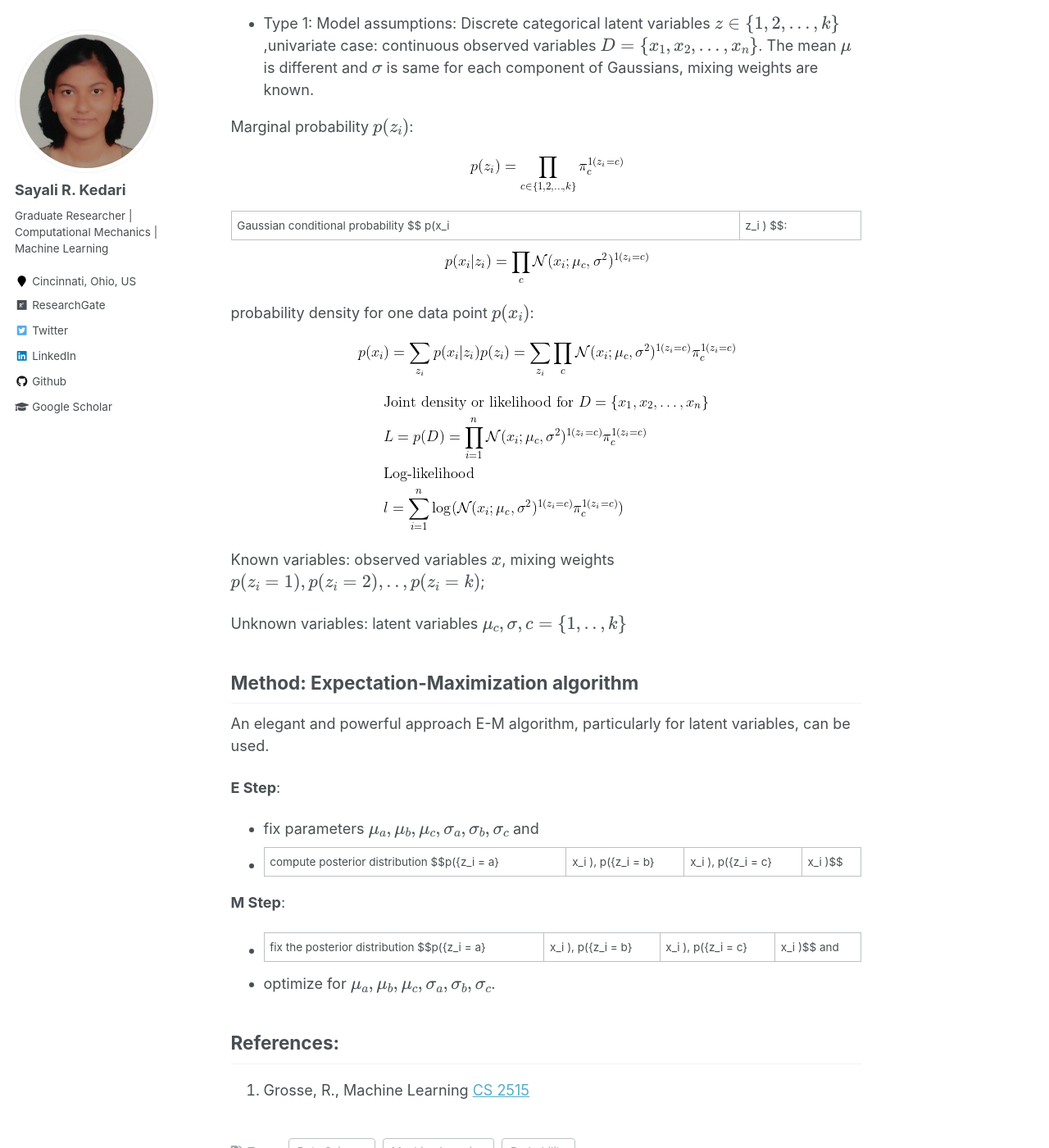
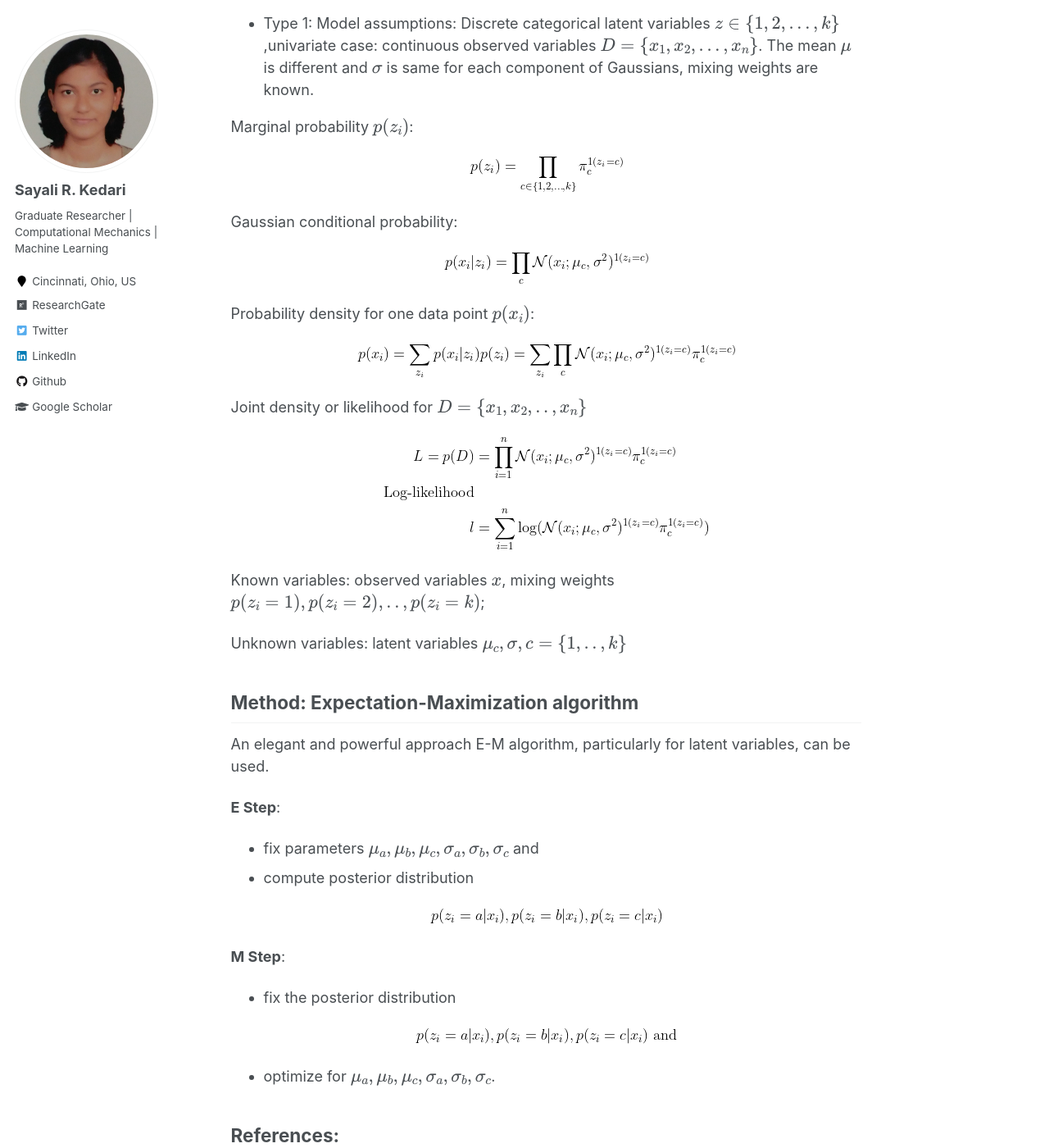
Before and after one commit to sayalirked/sayalirked.github.io, a Jekyll site: the page built from _posts/2020-05-05-mixture-models.md, in a window 1280 px wide and 1400 px high, scrolled down 1088 px. Shown: the whole window at 82% size. Built offline with Jekyll 4.4.1, drawn with Linux system fonts in a browser that asks for light colours; formulas are drawn with MathJax 3; comment, search, counter and statistics services are not loaded; part of the change alters nothing that is shown.

Commit message:
fix math formatting - 3

```diff
--- a/_posts/2020-05-05-mixture-models.md
+++ b/_posts/2020-05-05-mixture-models.md
@@ -35,22 +35,22 @@ Marginal probability $$p(z_i)$$:
 <!-- p(z_i) = \prod_{c \in \{ 1,2, \hdots, k \} } \pi_c^{\mathbbm{1}  (z_i=c)} -->
 <p style="text-align:center;"><img src="/images/equations/mixturemodels/eqn-pzi.gif" alt="eqn-pzi"/></p>
 
-Gaussian conditional probability $$ p(x_i|z_i ) $$:
+Gaussian conditional probability:
 
 <!-- p({x_i}|{z_i}) = \prod_{c} \mathcal{N}(x_i; \mu_c, \sigma^2)^{\mathbbm{1}  (z_i=c)} -->
 <p style="text-align:center;"><img src="/images/equations/mixturemodels/eqn-pxizi.gif" alt="eqn-pxizi"/></p>
 
-probability density for one data point $$p(x_i)$$:
+Probability density for one data point $$p(x_i)$$:
 
 <!-- p(x_i) &=  \sum_{z_i} p(x_i|z_i)p(z_i) = \sum_{z_i} \prod_c \mathcal{N}(x_i; \mu_c, \sigma^2)^{\mathbbm{1}  (z_i=c)} \pi_c^{\mathbbm{1}  (z_i=c)} -->
 
 <p style="text-align:center;"><img src="/images/equations/mixturemodels/eqn-pxi.gif" alt="eqn-pxi"/></p>
 
+Joint density or likelihood for  $$D = \{ x_1, x_2, .., x_n \}$$
 <!-- \begin{align*}
-&\text{Joint density or likelihood for } D = \{ x_1, x_2, \hdots, x_n \}\\
-&L = p(D) = \prod_{i=1}^n \mathcal{N}(x_i; \mu_c, \sigma^2)^{\mathbbm{1}  (z_i=c)} \pi_c^{\mathbbm{1}  (z_i=c)}\\
-&\text{Log-likelihood}\\
-&l = \sum_{i=1}^n \log (\mathcal{N}(x_i; \mu_c, \sigma^2)^{\mathbbm{1}  (z_i=c)} \pi_c^{\mathbbm{1}  (z_i=c)})\\
+L = p(D) &= \prod_{i=1}^n \mathcal{N}(x_i; \mu_c, \sigma^2)^{\mathbbm{1}  (z_i=c)} \pi_c^{\mathbbm{1}  (z_i=c)}\\
+\text{Log-likelihood}\\
+l &= \sum_{i=1}^n \log (\mathcal{N}(x_i; \mu_c, \sigma^2)^{\mathbbm{1}  (z_i=c)} \pi_c^{\mathbbm{1}  (z_i=c)})\\
 \end{align*} -->
 
 <p style="text-align:center;"><img src="/images/equations/mixturemodels/eqn-jointloglikeli1.gif" alt="eqn-jointloglikeli1"/></p>
@@ -67,10 +67,16 @@ An elegant and powerful approach E-M algorithm, particularly for latent variable
 
 **E Step**:
 - fix parameters $$\mu_{a}, \mu_{b}, \mu_{c},\sigma_{a}, \sigma_{b},\sigma_{c}$$ and
-- compute posterior distribution $$p({z_i = a}|x_i ), p({z_i = b}|x_i ), p({z_i = c}|x_i )$$
+- compute posterior distribution
+<!-- p({z_i = a}|x_i ), p({z_i = b}|x_i ), p({z_i = c}|x_i ) -->
+
+<p style="text-align:center;"><img src="/images/equations/mixturemodels/eqn-esteppost1.gif" alt="eqn-esteppost1"/></p>
 
 **M Step**:
-- fix the posterior distribution $$p({z_i = a}|x_i ), p({z_i = b}|x_i ), p({z_i = c}|x_i )$$ and
+- fix the posterior distribution
+<!-- p({z_i = a}|x_i ), p({z_i = b}|x_i ), p({z_i = c}|x_i ) \text{ and} -->
+<p style="text-align:center;"><img src="/images/equations/mixturemodels/eqn-msteppost1.gif" alt="eqn-msteppost1"/></p>
+
 - optimize for $$\mu_{a}, \mu_{b}, \mu_{c}, \sigma_{a}, \sigma_{b},\sigma_{c}$$.
 
 <!-- - Type 2: -->
```
Also changed, not shown: images/equations/mixturemodels/eqn-esteppost1.gif (added), images/equations/mixturemodels/eqn-jointloglikeli1.gif, images/equations/mixturemodels/eqn-msteppost1.gif (added).
